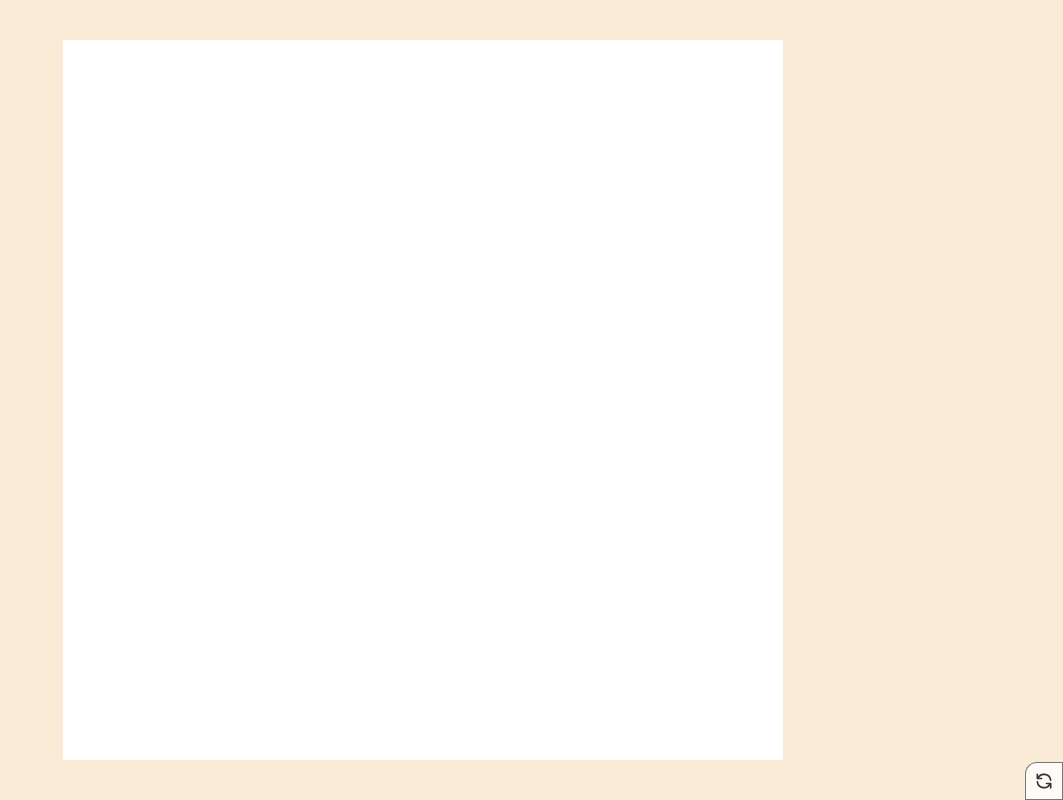
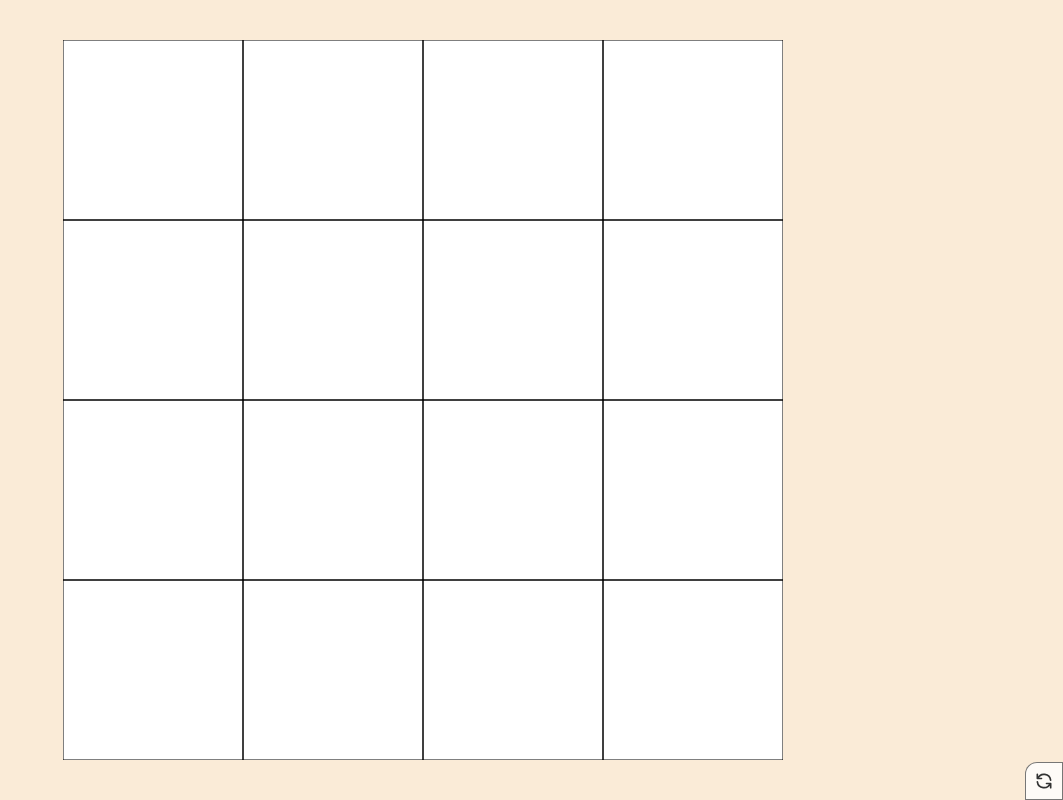
Before and after one commit to Rossowka/generative-art, a React (Create React App) app: page / in a window 1280 px wide. Shown: the whole page, without its empty margins (217-1280 px from the left). Built offline with nearby package versions, Linux system fonts and the light colour scheme.

Commit message:
fix: rendering boxes in a grid

```diff
--- a/src/components/Art/Art.js
+++ b/src/components/Art/Art.js
@@ -11,21 +11,17 @@ function Art() {
 
     // to break out from the square pattern you can randomize art size
     const artSize = Math.min(window.innerWidth * 0.9, window.innerHeight * 0.9);
-    const gridSize = (random(3, 12));
+    const gridSize = random(3, 12);
     const boxSize = artSize / gridSize ;
 
-    let boxes = new Array(gridSize).fill(new Array(gridSize));
-
-    // test
-    console.log('Grid:' + gridSize);
-    console.log(boxes);
+    let boxes = new Array(gridSize).fill(new Array(gridSize).fill(0));
 
     return (
         <div className='art'>
             <svg width={artSize}>
-                {boxes.map((element, index) => (
-                    <Box key={`box-${index}`} boxSize={boxSize}/>
-                ))}
+                {boxes.map((array, indexY) => array.map((box, indexX) => (
+                    <Box key={`row-${indexY}-box${indexX}`} indexX={indexX} indexY={indexY} boxSize={boxSize}/>
+                )))}
             </svg>
         </div>
     )
--- a/src/components/Art/Box.js
+++ b/src/components/Art/Box.js
@@ -1,11 +1,12 @@
 import React from 'react';
 import './styles.scss';
 
-function Box({ boxes, artSize }) {
-    let boxSize = artSize / boxes ;
+function Box({ boxSize, indexY, indexX }) {
 
     return (
-        <rect x='0' y='0' width={boxSize} height={boxSize} className='box'/>
+        <g className='box'>
+            <rect x={boxSize * indexX} y={boxSize * indexY} width={boxSize} height={boxSize}/>
+        </g>
     )
 }
 
```
